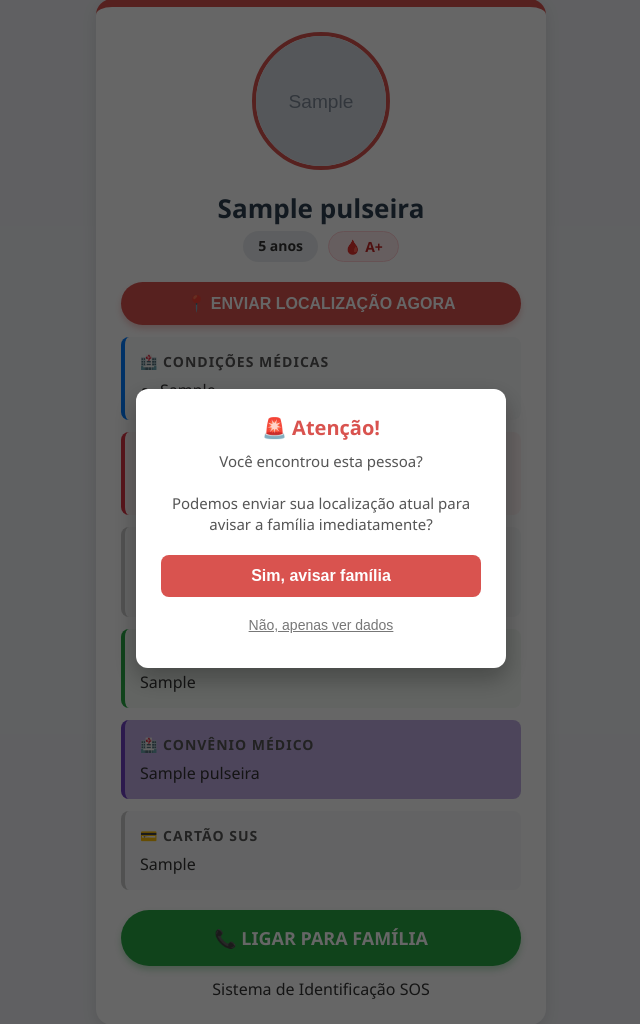
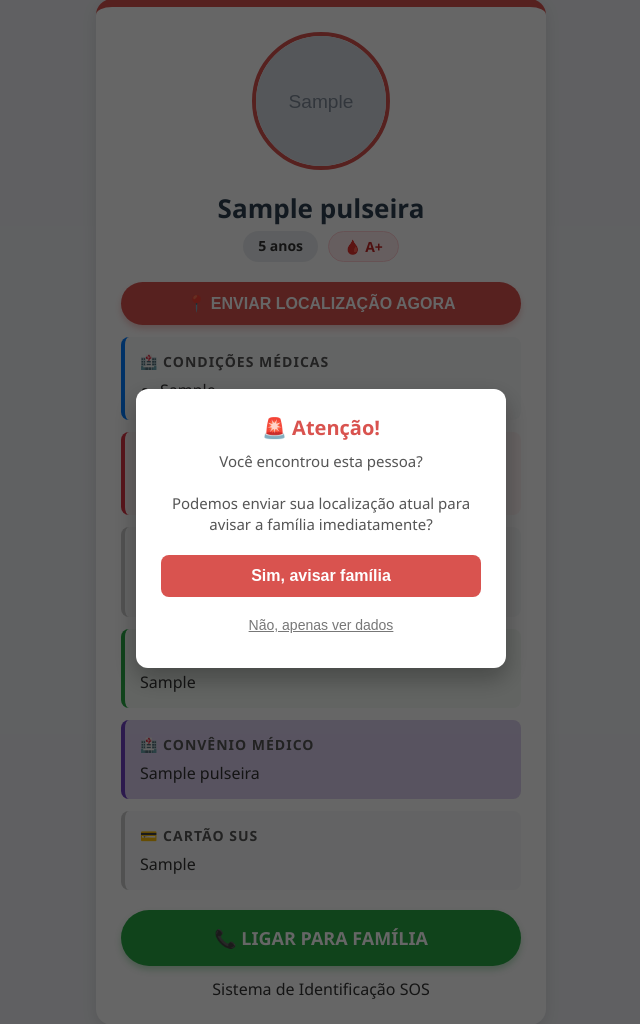
Before and after one commit to Jessica-G-arcia/Pulseira, a Django app: page /ver/00000000-0000-0000-0000-000000000001/ in a window 1280 px wide. Shown: the part 29-1053 px from the top of the page, without its empty margins (319-959 px from the left). Run offline with Django 5.2, Linux system fonts and the light colour scheme; tables that the repository leaves empty hold one stand-in row (values such as "Sample post"); grey boxes marked "Sample" are stand-in pictures.

Commit message:
convenio

```diff
--- a/core/templates/perfil.html
+++ b/core/templates/perfil.html
@@ -102,7 +102,7 @@
 
         .box.convenio {
             border-left-color: #6f42c1;
-            background: #6e42c16e;
+            background: #6e42c13e;
         }
 
         details {
```
